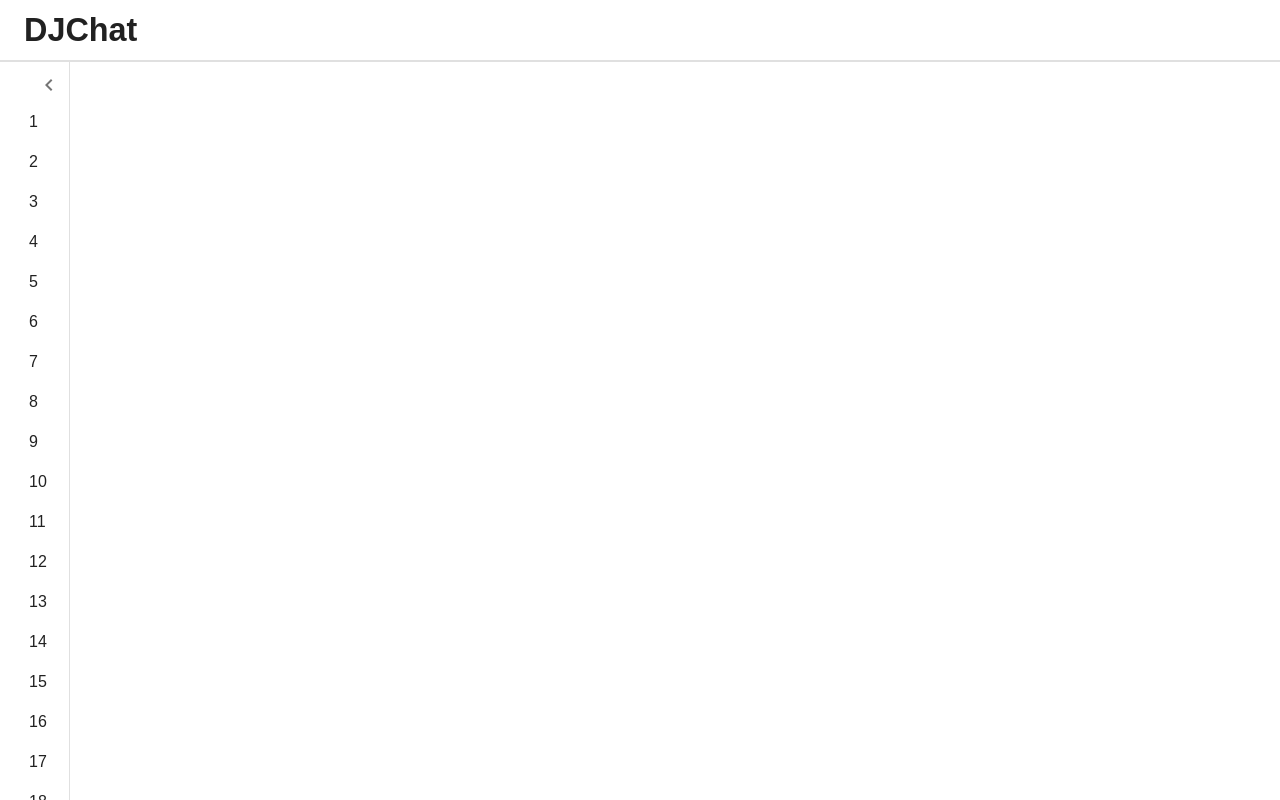
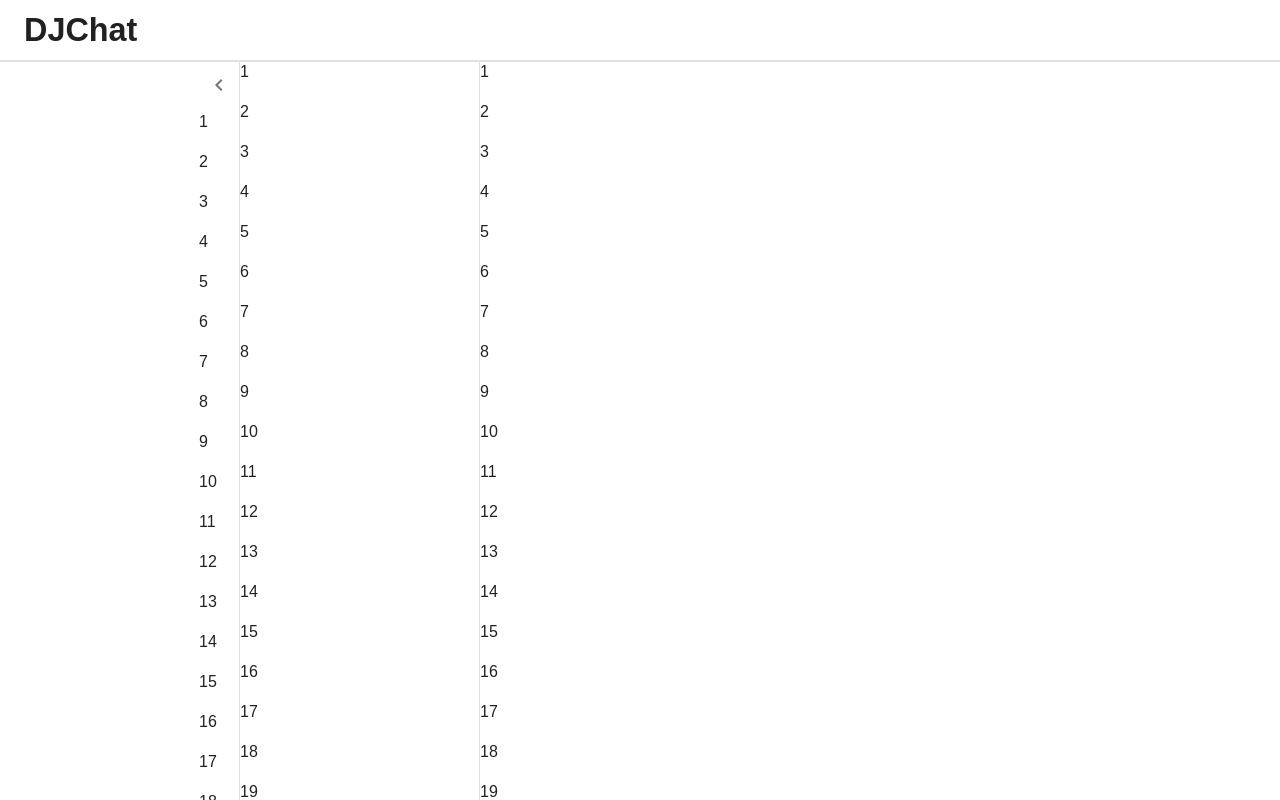
Before and after one commit to bachngo2000/DJChat, a React (Vite) app in the folder reactchat/: page / in a window 1280 px wide. Built offline with nearby package versions, Linux system fonts and the light colour scheme; the HTML template or start-up script is replaced by a standard one.

Commit message:
completed templating the frontend components

```diff
--- a/reactchat/src/pages/Home.tsx
+++ b/reactchat/src/pages/Home.tsx
@@ -1,6 +1,8 @@
 import { Box, CssBaseline } from "@mui/material";
 import PrimaryAppBar from "./templates/PrimaryAppBar";
 import PrimaryDraw from "./templates/PrimaryDraw";
+import SecondaryDraw from "./templates/SecondaryDraw";
+import Main from "./templates/Main";
 
 const Home = () => {
 
@@ -8,9 +10,9 @@
         <Box sx={{display: "flex"}}>
             <CssBaseline />
             <PrimaryAppBar />
-            <PrimaryDraw>
-
-            </PrimaryDraw>
+            <PrimaryDraw></PrimaryDraw>
+            <SecondaryDraw/>
+            <Main/>
             Home
         </Box>
     );
--- /dev/null
+++ b/reactchat/src/pages/templates/Main.tsx
@@ -0,0 +1,26 @@
+import { Box, Typography } from "@mui/material";
+
+import {useTheme} from "@mui/material/styles";
+
+const Main = () => {
+
+    const theme = useTheme();
+
+    return (
+        <Box sx={{
+            flexGrow: 1,
+            mt: `${theme.primaryAppBar.height}px`,
+            height: `calc(100vh - ${theme.primaryAppBar.height}px )`,
+            overflow: "hidden",
+            }}>
+                {[...Array(50)].map((_, i) => (
+                    <Typography key={i} paragraph>
+                    {i + 1}
+                    </Typography>
+            ))}
+        </Box>
+
+    )
+}
+
+export default Main;
--- a/reactchat/src/pages/templates/PrimaryDraw.tsx
+++ b/reactchat/src/pages/templates/PrimaryDraw.tsx
@@ -18,7 +18,6 @@
             duration: theme.transitions.duration.enteringScreen,
         }),
         overFlowX: "hidden",
-        width: theme.primaryDraw.closed,
     });
 
     const closedMixin = () => ({
@@ -27,6 +26,7 @@
             duration: theme.transitions.duration.enteringScreen,
         }),
         overFlowX: "hidden",
+        width: theme.primaryDraw.closed,
     });
 
     const Drawer = styled(MuiDrawer, {})(({theme, open}) => ({
@@ -39,7 +39,7 @@
             "& .MuiDrawer-paper": openedMixin(),
         }),
         ...(!open && {
-            ...openedMixin(),
+            ...closedMixin(),
             "& .MuiDrawer-paper": closedMixin(),
         }),
     }));
@@ -63,7 +63,7 @@
         PaperProps={{
             sx: {
                 mt: `${theme.primaryAppBar.height}px`,
-                height: `calc(100vn - ${theme.primaryAppBar.height})`,
+                height: `calc(100vh - ${theme.primaryAppBar.height}px )`,
                 width: theme.primaryDraw.width,}
         }}
         >
--- /dev/null
+++ b/reactchat/src/pages/templates/SecondaryDraw.tsx
@@ -0,0 +1,20 @@
+import { Box, Typography } from "@mui/material";
+
+import {useTheme} from "@mui/material/styles";
+
+const SecondaryDraw = () => {
+
+    const theme = useTheme();
+    return(
+        <Box sx={{minWidth: `${theme.secondaryDraw.width}px`, height: `calc(100vh - ${theme.primaryAppBar.height}px)`, mt: `${theme.primaryAppBar.height}px`, borderRight: `1px solid ${theme.palette.divider}`, display: {xs: "none", sm:"block"}, overflow: "auto" }}>
+            {[...Array(50)].map((_, i) => (
+                <Typography key={i} paragraph>
+                    {i + 1}
+                </Typography>
+            ))}
+        </Box>
+
+    )
+}
+
+export default SecondaryDraw;
--- a/reactchat/src/theme/theme.tsx
+++ b/reactchat/src/theme/theme.tsx
@@ -10,6 +10,9 @@
             width: number;
             closed: number;
         };
+        secondaryDraw: {
+            width: number;
+        }
     }
 
     // allows us to utilize the new primaryAppBar property inside the new theme we created above
@@ -21,8 +24,11 @@
         primaryDraw: {
             width: number;
             closed: number;
+        };
 
-        };
+        secondaryDraw: {
+            width: number;
+        }
     }
 }
 
@@ -43,6 +49,10 @@
             closed: 70,
         },
 
+        secondaryDraw: {
+            width: 240,
+        },
+
         components: {
             MuiAppBar: {
                 defaultProps: {
```
